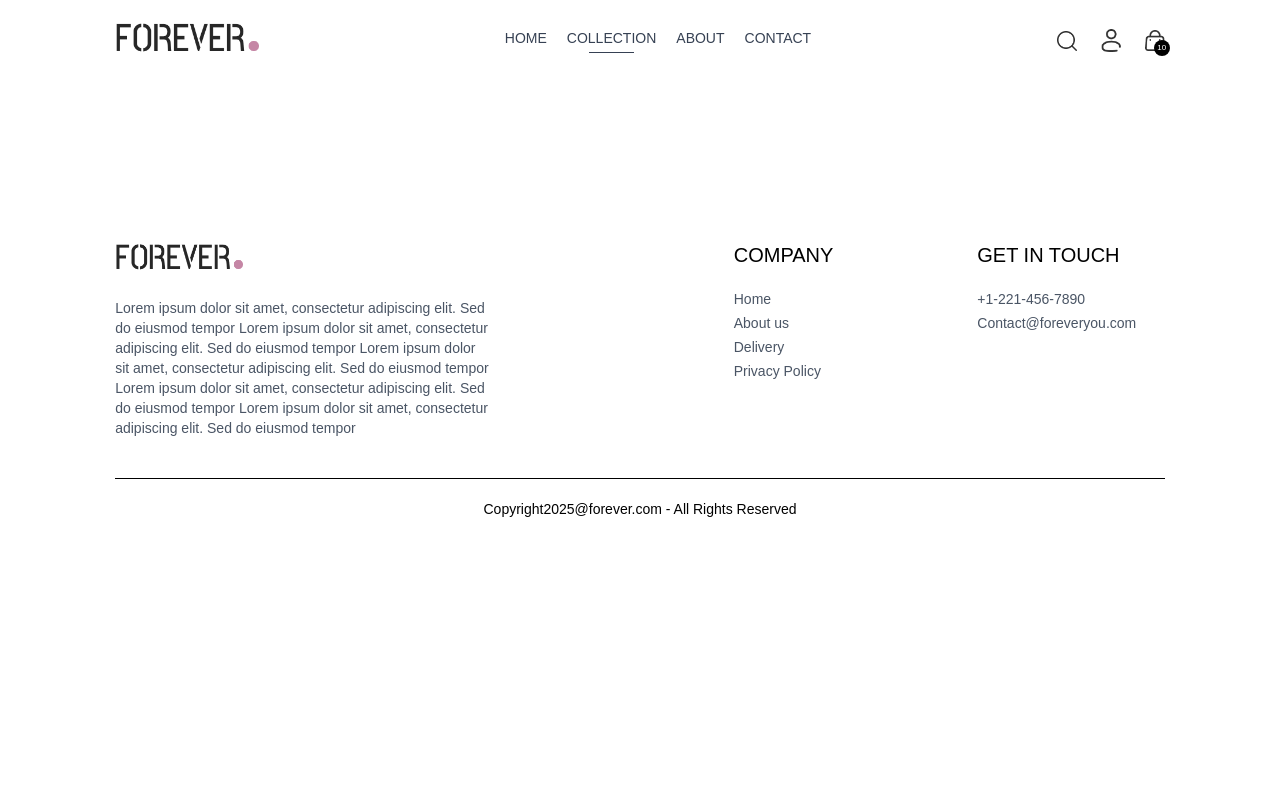
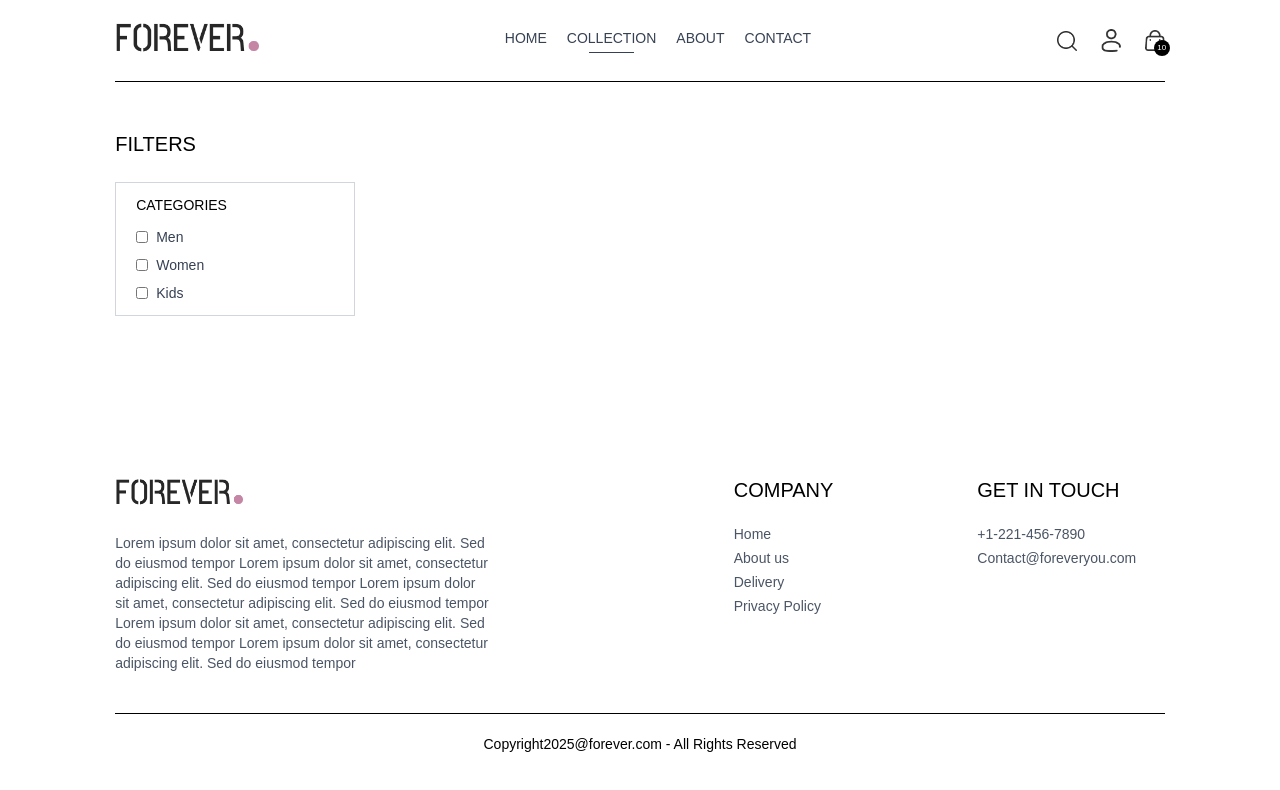
Before and after one commit to Saneajayy/ecommerce-app, a React (Vite) app in the folder frontend/: page /collection in a window 1280 px wide. Shown: the top 790 px of the page. Built offline with nearby package versions, Linux system fonts and the light colour scheme.

Commit message:
added category in collection page

```diff
--- a/frontend/src/pages/Collection.jsx
+++ b/frontend/src/pages/Collection.jsx
@@ -1,8 +1,33 @@
-import React from 'react'
+import React, { useContext, useState } from 'react'
+import { ShopContext } from '../context/ShopContext'
 
 const Collection = () => {
+
+  const { products } = useContext(ShopContext);
+  const [showFilter,setShowFilter] = useState(false);
+
   return (
-    <div>
+    <div className='flex flex-col sm:flex-row gap-1 sm:gap-10 pt-10 border-t'>
+
+      {/*  filter options */}
+      <div className='min-w-60'>
+        <p className='my-2 text-xl flex items-center cursor-pointer gap-2'>FILTERS</p>
+         {/*  category filter */}
+         <div className={`border border-gray-300 pl-5 py-3 mt-6 ${showFilter ? '' : 'hidden'} sm:block`}>
+          <p className='mb-3 text-sm font-medium'> CATEGORIES </p>
+          <div className='flex flex-col gap-2 text-sm font-light text-gray-700'>
+            <p className='flex gap-2'>
+              <input className='w-3' type='checkbox' value={'Men'}/> Men
+            </p>
+            <p className='flex gap-2'>
+              <input className='w-3' type='checkbox' value={'Women'}/> Women
+            </p>
+            <p className='flex gap-2'>
+              <input className='w-3' type='checkbox' value={'Kids'}/> Kids
+            </p>
+          </div>
+         </div>
+      </div>
 
     </div>
   )
```
